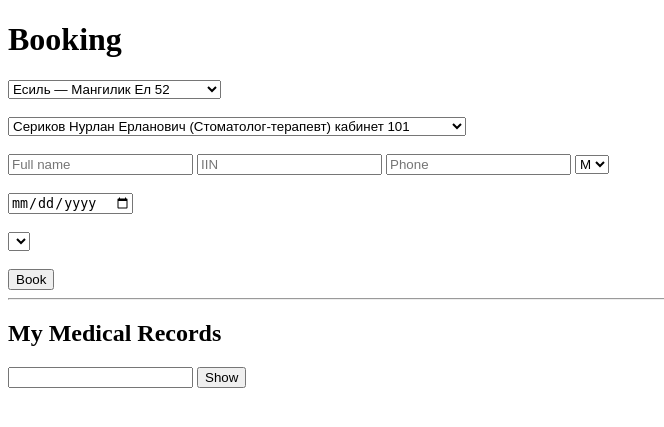
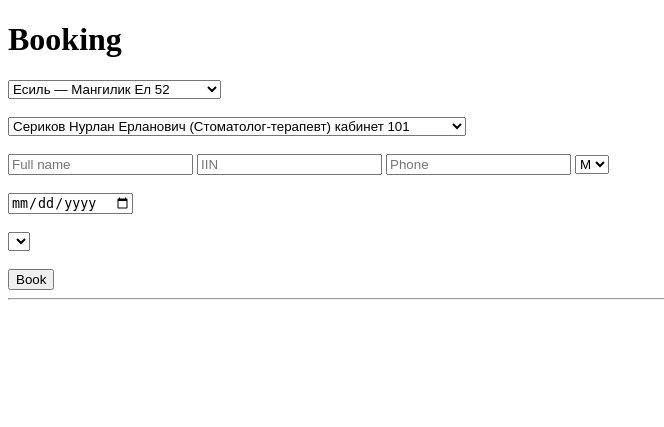
Before and after one commit to aruzhantazhigarina-ctrl/hospital-system, a Flask app: page / in a window 1280 px wide. Shown: the top 427 px of the page, without its empty margins (0-664 px from the left). Run offline with Flask 3, Linux system fonts and the light colour scheme; data comes from the database, SQL or seed files in the repository; lists and menus that the app fills with data are empty.

Commit message:
Update index.html

```diff
--- a/templates/index.html
+++ b/templates/index.html
@@ -29,13 +29,6 @@
 <button onclick="book()">Book</button>
 
 <hr>
-
-<h2>My Medical Records</h2>
-
-<input id="search_iin">
-<button onclick="loadRecords()">Show</button>
-
-<div id="records"></div>
 
 <script>
 
@@ -82,6 +75,11 @@ async function loadTime() {
     d.forEach(x => {
         time.innerHTML += `<option value="${x}">${x}</option>`;
     });
+
+    // 💣 ВОТ ГЛАВНЫЙ ФИКС
+    if (d.length > 0) {
+        time.value = d[0]; // автоматически выбираем первое время
+    }
 }
 
 async function book() {
@@ -96,11 +94,10 @@ async function book() {
         time: time.value
     };
 
-    console.log("DATA:", data); // 👈 поможет если снова баг
+    console.log("DATA:", data);
 
-    // 💣 НОРМАЛЬНАЯ ПРОВЕРКА
-    if (!data.name || !data.iin || !data.phone || !data.date || !data.time || !data.doctor_id) {
-        alert("❌ Заполни ВСЕ поля и выбери время!");
+    if (!data.name || !data.iin || !data.phone || !data.date || !data.time) {
+        alert("❌ Выбери дату и время + заполни данные!");
         return;
     }
 
@@ -123,27 +120,12 @@ async function book() {
     }
 
     if (text === "ERROR") {
-        alert("❌ Ошибка сервера!");
+        alert("❌ Ошибка!");
         return;
     }
 
     alert("✅ Записано!");
     loadTime();
-}
-
-async function loadRecords() {
-    let r = await fetch("/records_by_iin/" + search_iin.value);
-    let d = await r.json();
-
-    records.innerHTML = "";
-
-    d.forEach(x => {
-        records.innerHTML += `
-        <p>
-        Врач: ${x.doctor}<br>
-        Диагноз: ${x.diagnosis}
-        </p>`;
-    });
 }
 
 window.onload = loadDistricts;
```
